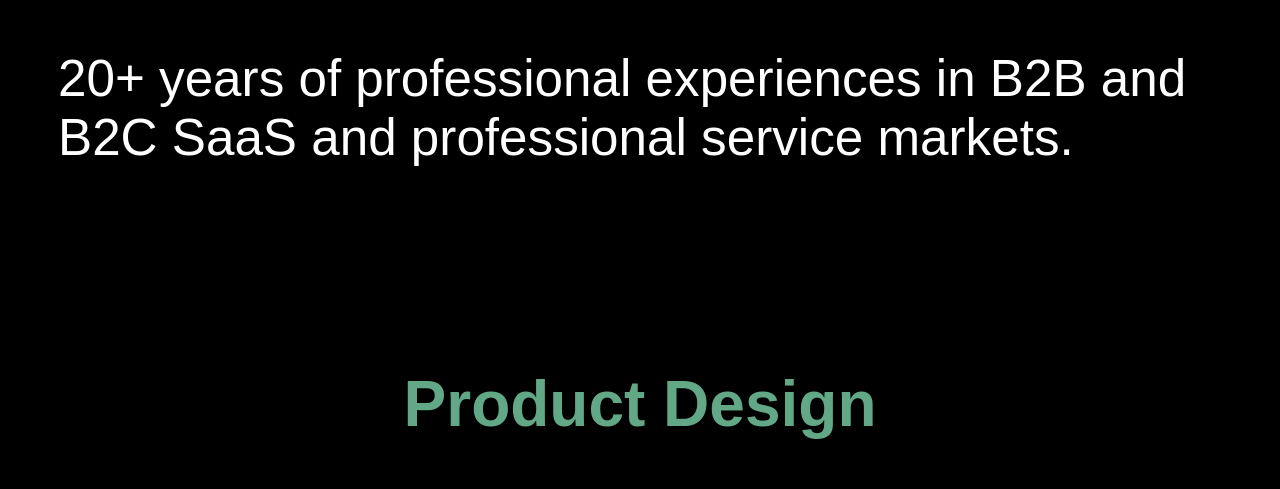
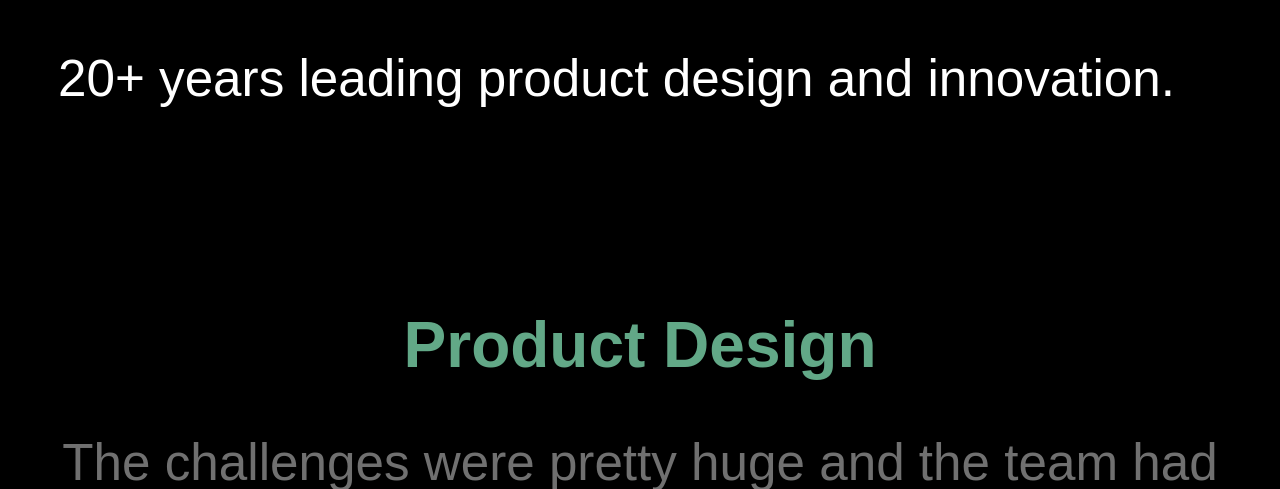
Before and after one commit to anthonycintron/anthonycintron.github.io, a plain HTML site: page index.html in a window 1280 px wide. Shown: the part 246-735 px from the top of the page. Drawn offline with Linux system fonts and the light colour scheme; a script that the page names is missing.

Commit message:
Update index.html

```diff
--- a/index.html
+++ b/index.html
@@ -25,7 +25,7 @@
   </div>
 
   <div id="experienceContainer">
-    <p>20+ years of professional experiences in B2B and B2C SaaS and professional service markets.</p>
+    <p>20+ years leading product design and innovation.</p>
   </div>
 
   <!-- Middle -->
```
